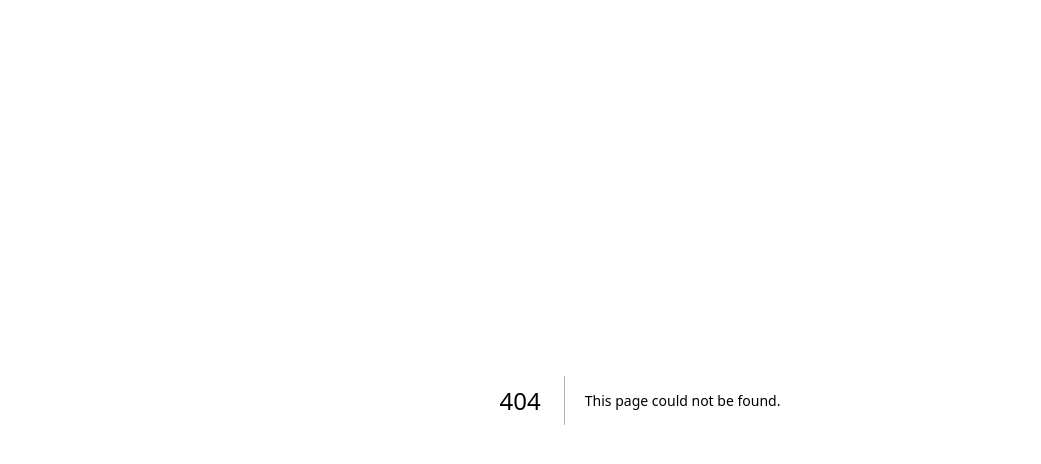
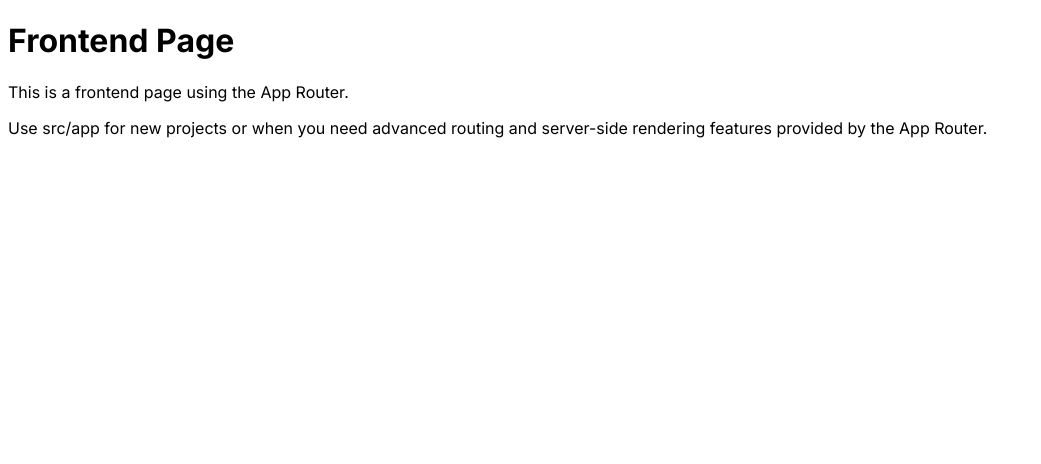
Before and after one commit to thefutureseer/survey-next-v-3, a Next.js app: page /frontend-pages in a window 1280 px wide. Before the commit this address had no page. Shown: the top 464 px of the page, without its empty margins (0-1041 px from the left). Built offline with nearby package versions, Linux system fonts and the light colour scheme.

Commit message:
looking at the different servers and api

```diff
--- /dev/null
+++ b/src/app/frontend-pages/page.js
@@ -0,0 +1,16 @@
+'use client';
+import React from 'react';
+
+export default function FrontendPage() {
+  return (
+    <div>
+      <h1>Frontend Page</h1>
+      <p>This is a frontend page using the App Router.</p>
+      <p>Use src/app for new projects or when you
+        need advanced routing and server-side
+        rendering features provided by the
+        App Router.
+      </p>
+    </div>
+  );
+};
```
